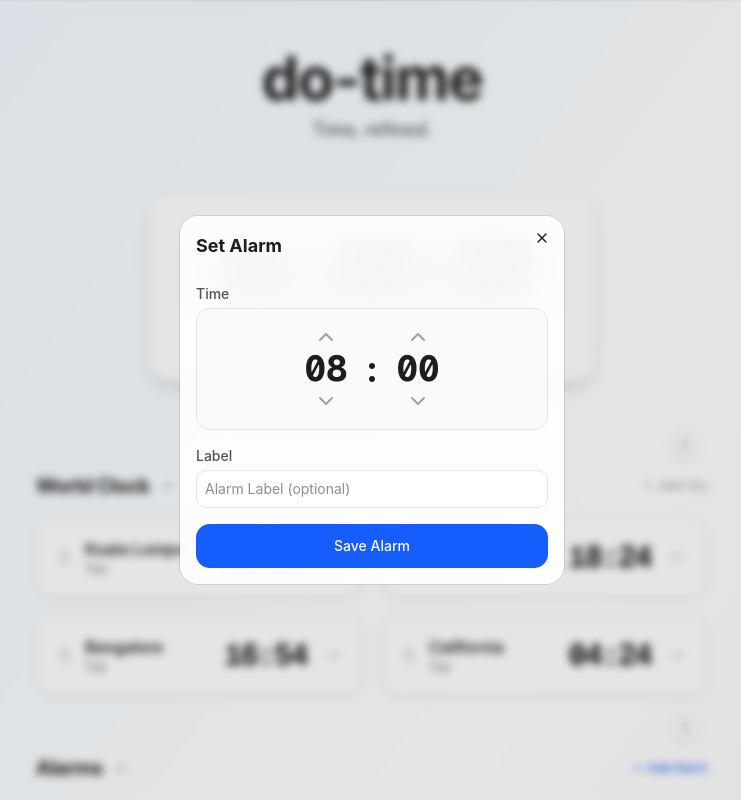
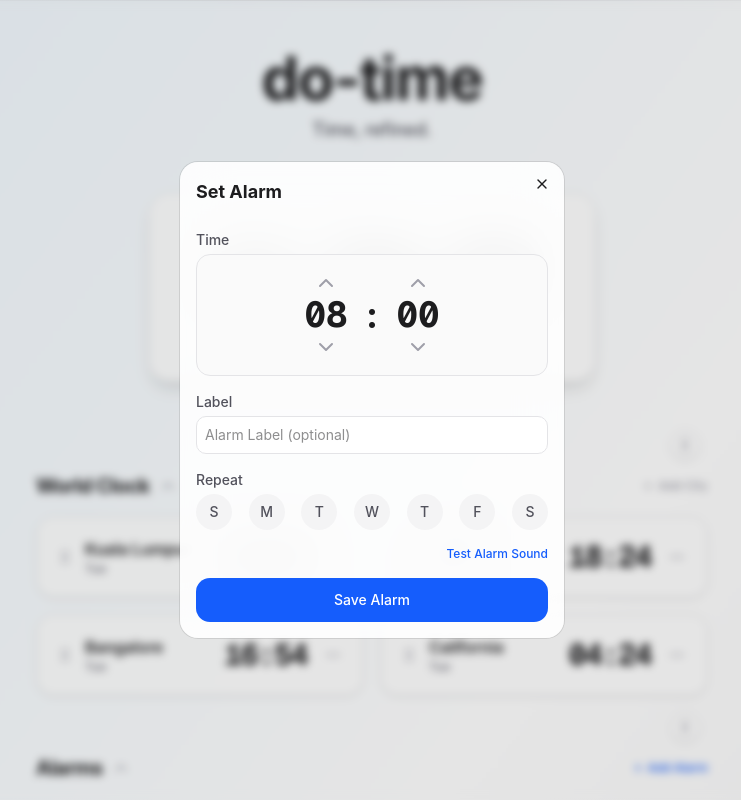
Before and after one commit to do-priyambodo/do-time, a Next.js app in the folder web/: page / in a window 1280 px wide. Both pictures are taken after a click on the button "Add Alarm". Shown: the top 800 px of the page, without its empty margins (268-1009 px from the left). Built offline with nearby package versions, Linux system fonts and the light colour scheme.

Commit message:
feat: add repeatability and test button to alarm modal

```diff
--- a/web/src/components/Alarm.tsx
+++ b/web/src/components/Alarm.tsx
@@ -16,6 +16,7 @@ type AlarmItem = {
   time: string; // HH:MM
   label: string;
   enabled: boolean;
+  repeatDays?: number[]; // 0 = Sunday, 1 = Monday, etc.
 };
 
 export default function Alarm() {
@@ -26,6 +27,7 @@ export default function Alarm() {
   const [newHours, setNewHours] = useState('08');
   const [newMinutes, setNewMinutes] = useState('00');
   const [newLabel, setNewLabel] = useState('');
+  const [selectedDays, setSelectedDays] = useState<number[]>([]);
 
   // 1. Load from local storage on mount
   useEffect(() => {
@@ -52,11 +54,15 @@ export default function Alarm() {
 
       setAlarms(prev => {
         let triggeredAlarm: AlarmItem | undefined;
+        const currentDay = now.getDay();
 
         const updated = prev.map(alarm => {
-          if (alarm.enabled && alarm.time === currentTimeStr && currentSeconds === 0) {
+          const isRightDay = !alarm.repeatDays || alarm.repeatDays.length === 0 || alarm.repeatDays.includes(currentDay);
+
+          if (alarm.enabled && alarm.time === currentTimeStr && currentSeconds === 0 && isRightDay) {
             triggeredAlarm = alarm;
-            return { ...alarm, enabled: false }; // Disable after trigger
+            const shouldDisable = !alarm.repeatDays || alarm.repeatDays.length === 0;
+            return { ...alarm, enabled: !shouldDisable };
           }
           return alarm;
         });
@@ -83,10 +89,11 @@ export default function Alarm() {
   const addAlarm = () => {
     const id = Math.random().toString(36).substring(7);
     const combinedTime = `${newHours}:${newMinutes}`;
-    setAlarms([...alarms, { id, time: combinedTime, label: newLabel, enabled: true }]);
+    setAlarms([...alarms, { id, time: combinedTime, label: newLabel, enabled: true, repeatDays: selectedDays }]);
     setNewHours('08');
     setNewMinutes('00');
     setNewLabel('');
+    setSelectedDays([]);
     setIsOpen(false);
   };
 
@@ -220,6 +227,35 @@ export default function Alarm() {
                     onChange={(e) => setNewLabel(e.target.value)}
                   />
                 </div>
+
+                {/* Repeat Days UI */}
+                <div className="flex flex-col space-y-1">
+                  <label className="text-sm font-medium text-zinc-600">Repeat</label>
+                  <div className="flex justify-between gap-1">
+                    {['S', 'M', 'T', 'W', 'T', 'F', 'S'].map((day, index) => (
+                      <button
+                        key={index}
+                        onClick={() => setSelectedDays(prev =>
+                          prev.includes(index) ? prev.filter(d => d !== index) : [...prev, index]
+                        )}
+                        className={`w-9 h-9 rounded-full text-sm font-medium transition-colors ${selectedDays.includes(index) ? 'bg-blue-600 text-white' : 'bg-zinc-100 text-zinc-600 hover:bg-zinc-200'}`}
+                      >
+                        {day}
+                      </button>
+                    ))}
+                  </div>
+                </div>
+
+                {/* Test Button */}
+                <div className="flex justify-end">
+                  <button
+                    onClick={() => playChime()}
+                    className="text-xs text-blue-600 font-medium hover:underline"
+                  >
+                    Test Alarm Sound
+                  </button>
+                </div>
+
                 <button
                   onClick={addAlarm}
                   className="w-full bg-blue-600 text-white font-medium py-3 rounded-xl hover:bg-blue-700 transition-colors"
```
